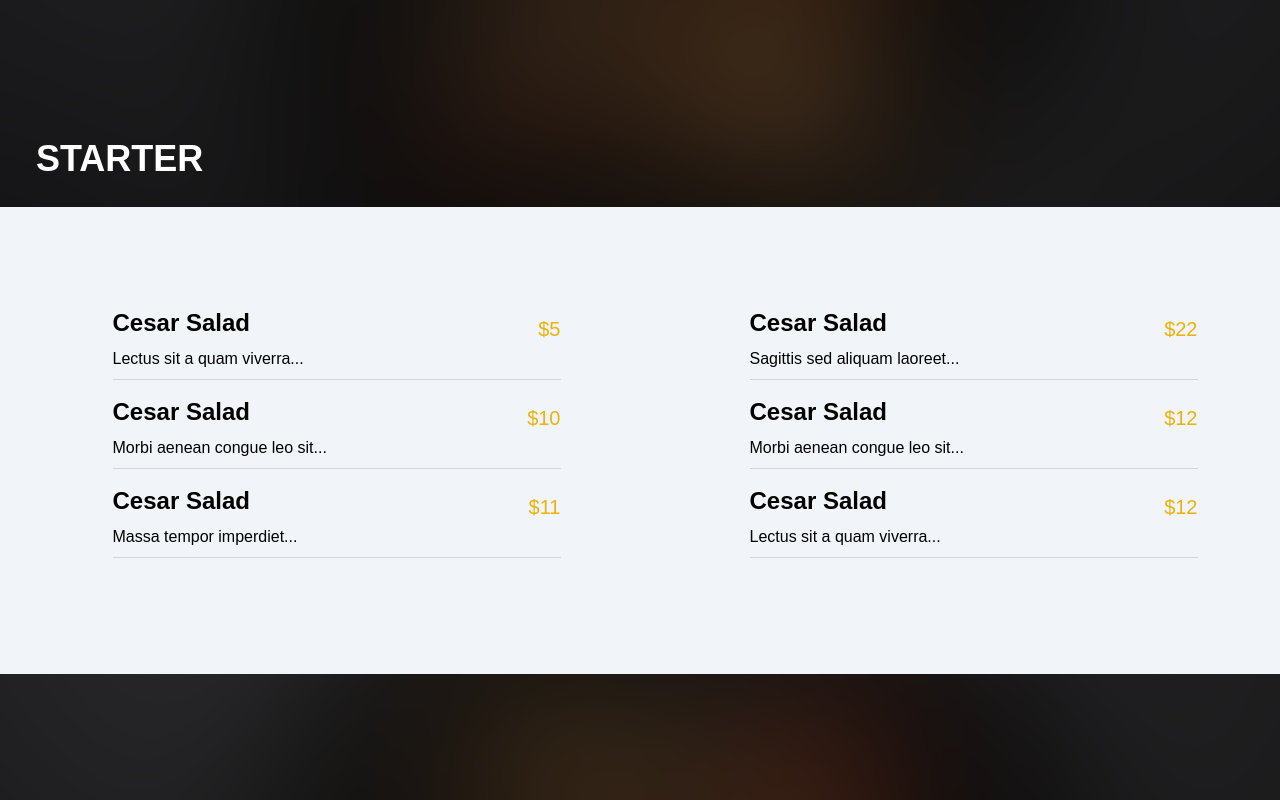
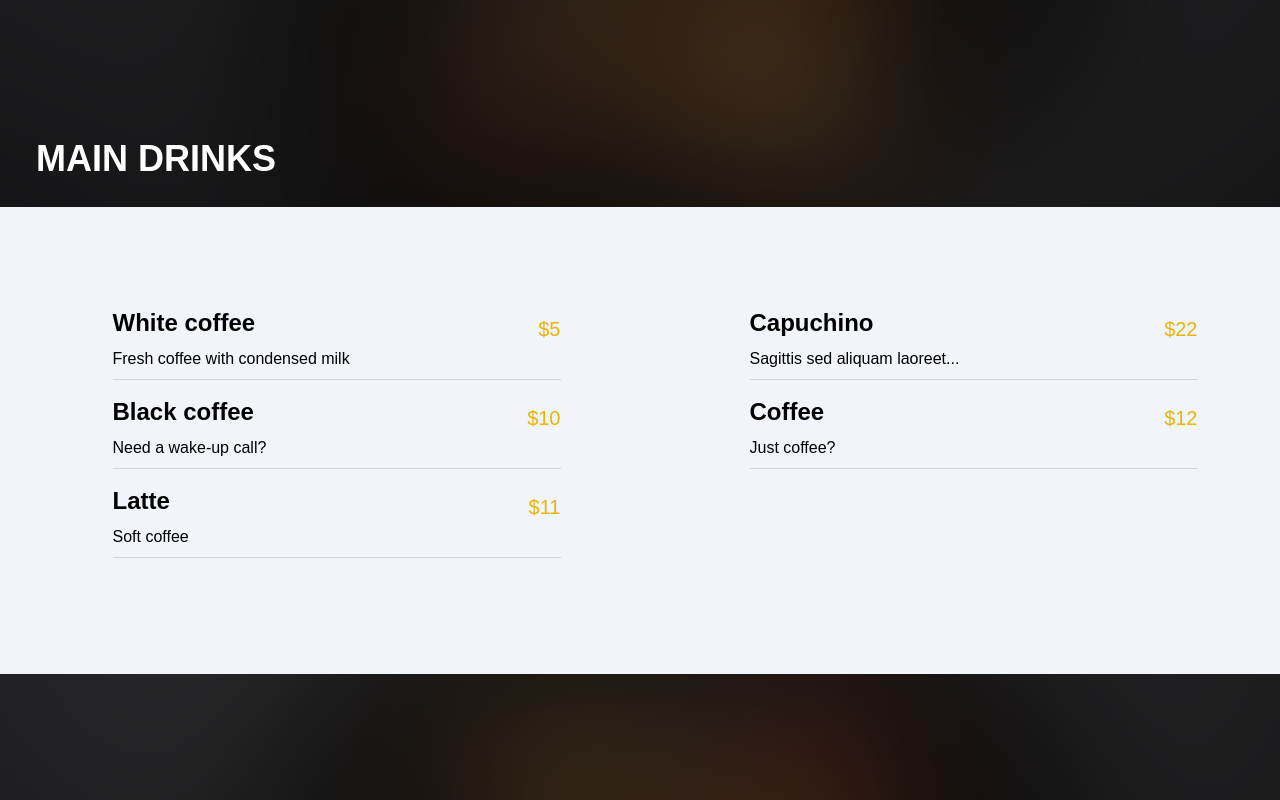
Before and after one commit to phatgg221/cloud-developing-app, a Next.js app: page /menu in a window 1280 px wide. Shown: the part 540-1340 px from the top of the page. Built offline with nearby package versions, Linux system fonts and the light colour scheme; a web font is replaced by a local one.

Commit message:
fix next link

```diff
--- a/src/components/application_component/Header.jsx
+++ b/src/components/application_component/Header.jsx
@@ -2,7 +2,7 @@ import React from "react";
 import { Button } from "../ui/button";
 import { IoHomeOutline } from "react-icons/io5";
 import Image from "next/image";
-
+import Link from "next/link";
 const Header = () => {
     return (
         <header className="bg-black fixed h-[70px] top-0 w-full shadow-md z-50">
@@ -10,41 +10,41 @@ const Header = () => {
                 <div className="text-white">
                     <ul className="flex space-x-24 text-2xl">
                         <li>
-                            <a
+                            <Link
                                 href="/"
                                 className="transition-all hover:text-[#d4af37] font-medium hover:underline"
                             >
                                 Home
-                            </a>
+                            </Link>
                         </li>
                         <li>
-                            <a
+                            <Link
                                 href="/menu"
                                 className="transition-all hover:text-[#d4af37] font-medium hover:underline"
                             >
                                 Menu
-                            </a>
+                            </Link>
                         </li>
                         <li>
-                                 <a href="/" className="flex items-center">
+                                 <Link href="/" className="flex items-center">
                                          <Image src="/logo.jpeg" alt="Phoever Logo" width={50} height={50} />
-                                 </a>
+                                 </Link>
                         </li>
                         <li>
-                            <a
+                            <Link
                                 href="/about"
                                 className="transition-all hover:text-[#d4af37] font-medium hover:underline"
                             >
                                 Day
-                            </a>
+                            </Link>
                         </li>
                         <li>
-                            <a
+                            <Link
                                 href="/contact-us"
                                 className="transition-all hover:text-[#d4af37] font-medium hover:underline"
                             >
                                 Contact Us
-                            </a>
+                            </Link>
                         </li>
                     </ul>
                 </div>
--- a/src/constant/data.js
+++ b/src/constant/data.js
@@ -35,21 +35,20 @@ export const sections = [
   export const nightSection =[
     {
       id: 1,
-      title:"STARTER",
+      title:"Main drinks",
       dishes:[
-        { name: 'Cesar Salad', description: 'Lectus sit a quam viverra...', price: '$5' },
-  { name: 'Cesar Salad', description: 'Morbi aenean congue leo sit...', price: '$10' },
-  { name: 'Cesar Salad', description: 'Massa tempor imperdiet...', price: '$11' },
-  { name: 'Cesar Salad', description: 'Sagittis sed aliquam laoreet...', price: '$22' },
-  { name: 'Cesar Salad', description: 'Morbi aenean congue leo sit...', price: '$12' },
-  { name: 'Cesar Salad', description: 'Lectus sit a quam viverra...', price: '$12' },
+        { name: 'White coffee', description: 'Fresh coffee with condensed milk', price: '$5' },
+  { name: 'Black coffee', description: 'Need a wake-up call?', price: '$10' },
+  { name: 'Latte', description: 'Soft coffee', price: '$11' },
+  { name: 'Capuchino', description: 'Sagittis sed aliquam laoreet...', price: '$22' },
+  { name: 'Coffee', description: 'Just coffee?', price: '$12' },
       ]
     },
     {
       id: 2,
-      title:"STEAK",
+      title:"Desserts",
       dishes:[
-        { name: 'Cesar Salad', description: 'Lectus sit a quam viverra...', price: '$5' },
+        { name: 'Croisants', description: 'Lectus sit a quam viverra...', price: '$5' },
   { name: 'Cesar Salad', description: 'Morbi aenean congue leo sit...', price: '$10' },
   { name: 'Cesar Salad', description: 'Massa tempor imperdiet...', price: '$11' },
   { name: 'Cesar Salad', description: 'Sagittis sed aliquam laoreet...', price: '$22' },
@@ -68,17 +67,5 @@ export const sections = [
   { name: 'Cesar Salad', description: 'Morbi aenean congue leo sit...', price: '$12' },
   { name: 'Cesar Salad', description: 'Lectus sit a quam viverra...', price: '$12' },
       ]
-    },
-    {
-      id: 4,
-      title:"DRINKS",
-      dishes:[
-        { name: 'Cesar Salad', description: 'Lectus sit a quam viverra...', price: '$5' },
-  { name: 'Cesar Salad', description: 'Morbi aenean congue leo sit...', price: '$10' },
-  { name: 'Cesar Salad', description: 'Massa tempor imperdiet...', price: '$11' },
-  { name: 'Cesar Salad', description: 'Sagittis sed aliquam laoreet...', price: '$22' },
-  { name: 'Cesar Salad', description: 'Morbi aenean congue leo sit...', price: '$12' },
-  { name: 'Cesar Salad', description: 'Lectus sit a quam viverra...', price: '$12' },
-      ]
     }
   ]
```
